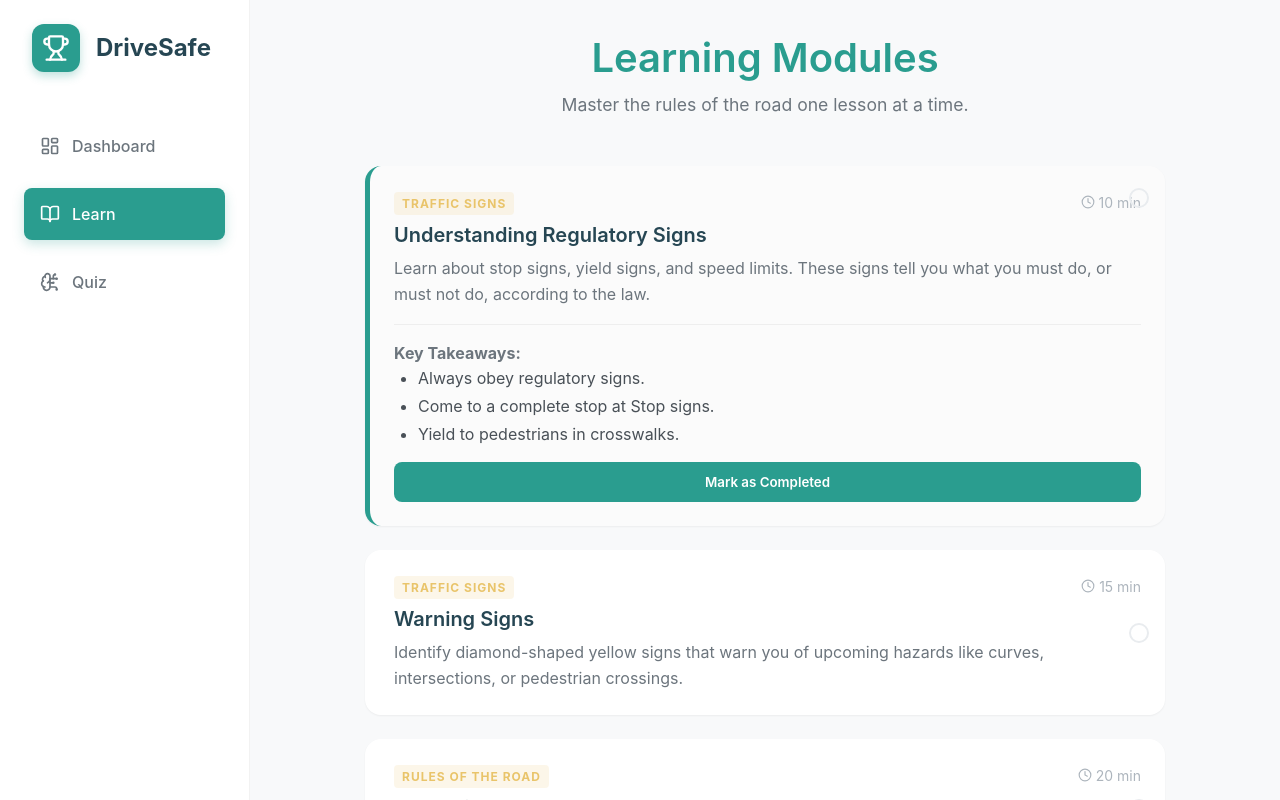
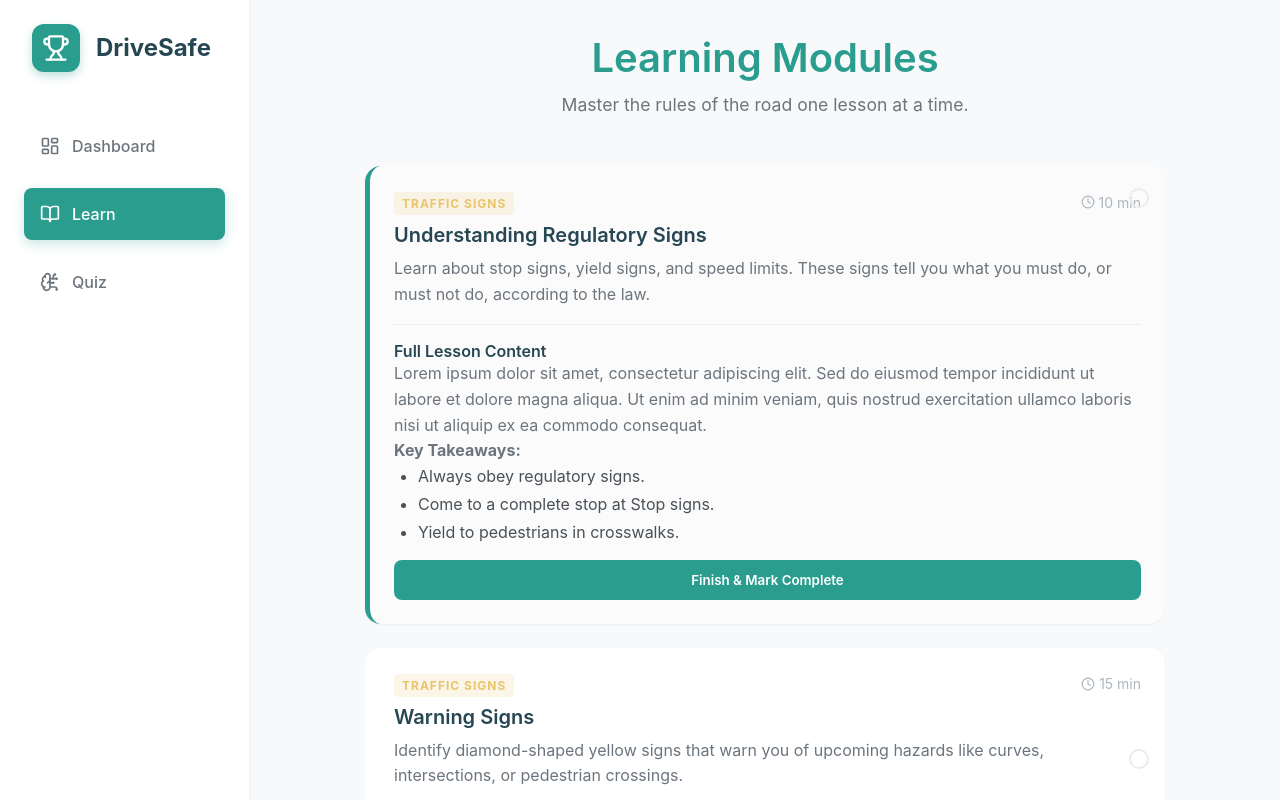
Before and after one commit to AdlanLakaf/University-IHM, a React (Vite) app: page /learn in a window 1280 px wide. Both pictures are taken after a click on the element 765 px from the left and 248 px from the top of the page. Shown: the top 800 px of the page. Built offline with nearby package versions, Linux system fonts and the light colour scheme.

Commit message:
fix: start lesson btn

```diff
--- a/src/pages/Learning.tsx
+++ b/src/pages/Learning.tsx
@@ -1,6 +1,6 @@
 import { useState, useEffect } from 'react';
 import lessonsData from '../data/lessons.json';
-import { Clock, CheckCircle, Check } from 'lucide-react';
+import { Clock, CheckCircle, Check, PlayCircle } from 'lucide-react';
 import { getProgress, markLessonComplete } from '../utils/storage';
 import './Learning.css';
 
@@ -13,13 +13,21 @@ export default function Learning() {
     }, []);
 
     const toggleLesson = (id: number) => {
+        // Only toggle if closing, or opening a different one.
+        // If opening, we just expand content which is the "Start".
         setActiveLesson(activeLesson === id ? null : id);
     };
 
-    const handleComplete = (e: React.MouseEvent, id: number) => {
+    const handleStart = (e: React.MouseEvent, id: number) => {
+        e.stopPropagation();
+        setActiveLesson(id);
+    };
+
+    const handleFinish = (e: React.MouseEvent, id: number) => {
         e.stopPropagation();
         markLessonComplete(id);
         setCompletedLessons([...completedLessons, id]);
+        // Optional: Close lesson or keep open? Let's keep open to show success state.
     };
 
     return (
@@ -32,10 +40,12 @@ export default function Learning() {
             <div className="lessons-list">
                 {lessonsData.map((lesson) => {
                     const isCompleted = completedLessons.includes(lesson.id);
+                    const isActive = activeLesson === lesson.id;
+
                     return (
                         <div
                             key={lesson.id}
-                            className={`lesson-card ${activeLesson === lesson.id ? 'active' : ''}`}
+                            className={`lesson-card ${isActive ? 'active' : ''}`}
                             onClick={() => toggleLesson(lesson.id)}
                         >
                             <div className="lesson-header">
@@ -51,22 +61,42 @@ export default function Learning() {
 
                             <div className="lesson-content">
                                 <p>{lesson.description}</p>
-                                {activeLesson === lesson.id && (
+
+                                {!isActive && !isCompleted && (
+                                    <button className="btn btn-primary start-btn" onClick={(e) => handleStart(e, lesson.id)} style={{ marginTop: '1rem' }}>
+                                        <PlayCircle size={18} /> Start Lesson
+                                    </button>
+                                )}
+
+                                {isActive && (
                                     <div className="lesson-details">
                                         <hr />
+                                        <div className="lesson-body-content">
+                                            <h4>Full Lesson Content</h4>
+                                            <p>Lorem ipsum dolor sit amet, consectetur adipiscing elit. Sed do eiusmod tempor incididunt ut labore et dolore magna aliqua. Ut enim ad minim veniam, quis nostrud exercitation ullamco laboris nisi ut aliquip ex ea commodo consequat.</p>
+
                                             <p><strong>Key Takeaways:</strong></p>
                                             <ul>
                                                 <li>Always obey regulatory signs.</li>
                                                 <li>Come to a complete stop at Stop signs.</li>
                                                 <li>Yield to pedestrians in crosswalks.</li>
                                             </ul>
+                                        </div>
+
+                                        <div className="lesson-actions">
+                                            {isCompleted ? (
+                                                <button className="btn btn-secondary start-btn" disabled>
+                                                    <Check size={18} /> Completed
+                                                </button>
+                                            ) : (
                                                 <button
-                                            className={`btn ${isCompleted ? 'btn-secondary' : 'btn-primary'} start-btn`}
-                                            onClick={(e) => handleComplete(e, lesson.id)}
-                                            disabled={isCompleted}
+                                                    className="btn btn-primary start-btn"
+                                                    onClick={(e) => handleFinish(e, lesson.id)}
                                                 >
-                                            {isCompleted ? <><Check size={18} /> Completed</> : "Mark as Completed"}
+                                                    Finish & Mark Complete
                                                 </button>
+                                            )}
+                                        </div>
                                     </div>
                                 )}
                             </div>
```
Lines whose indentation alone changed are shown as unchanged.
